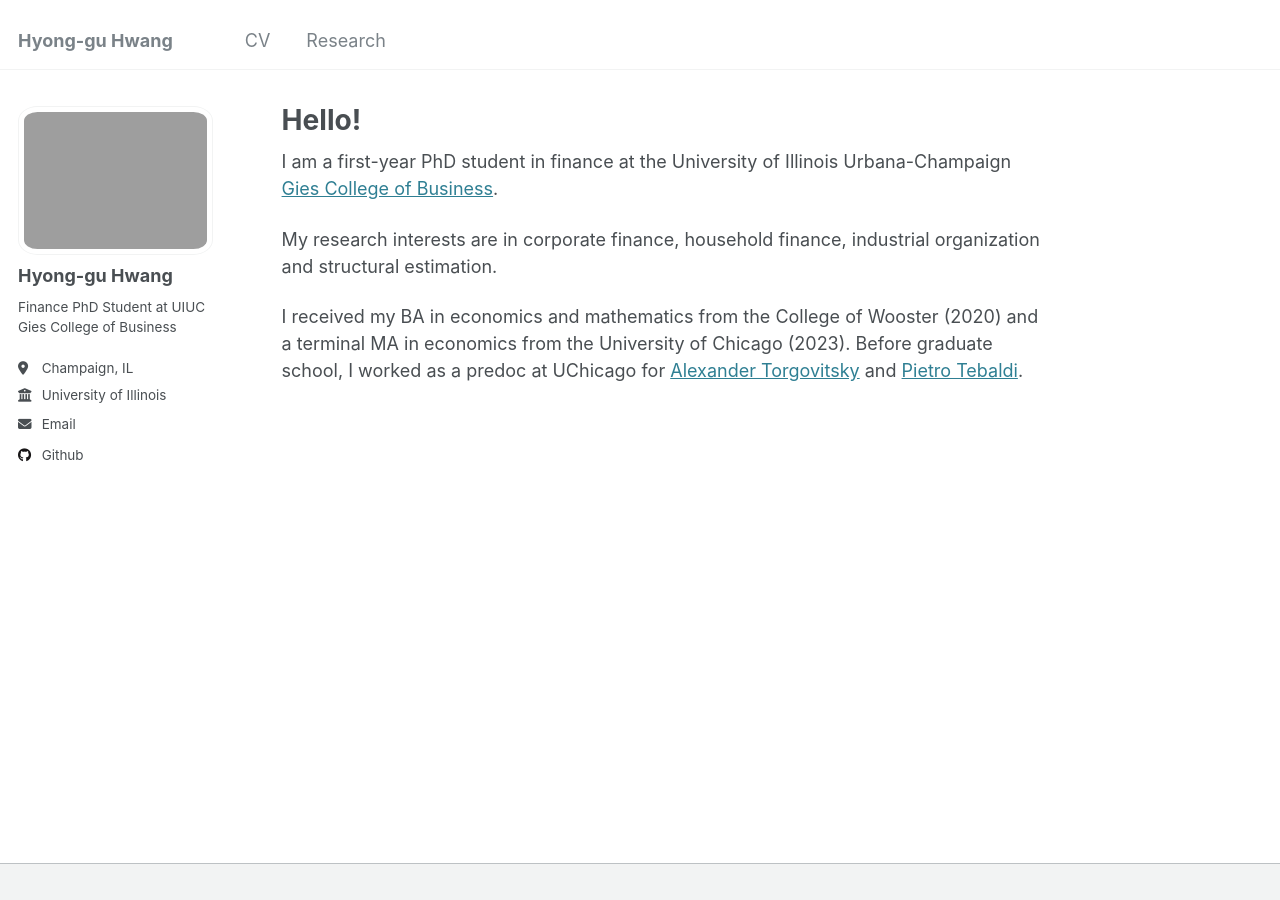
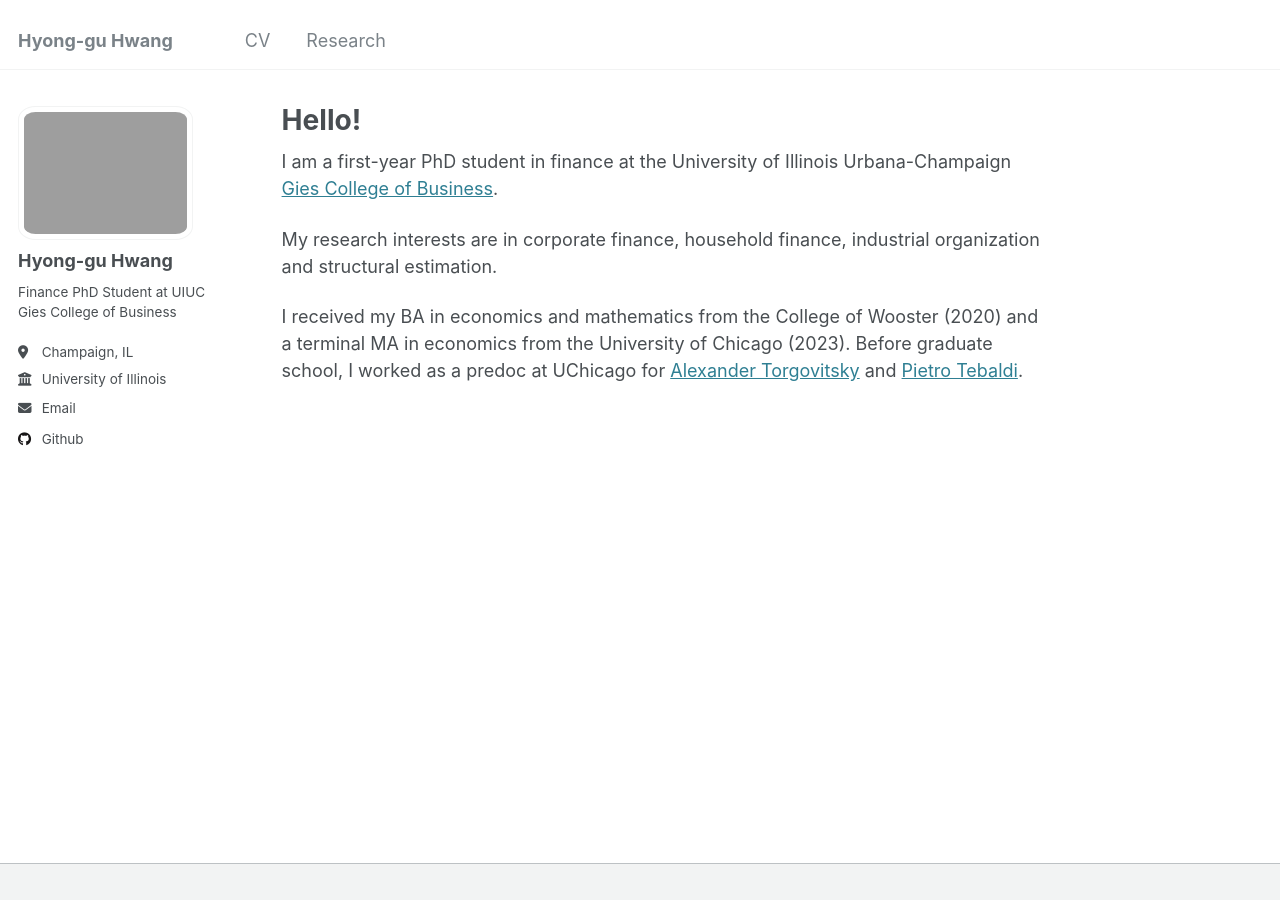
Before and after one commit to hyonggu-hwang/hyonggu-hwang.github.io, a Jekyll site: the page built from _pages/about.md, in a window 1280 px wide. Built offline with Jekyll 4.4.1, drawn with Linux system fonts in a browser that asks for light colours.

Commit message:
reset max-width to original 175px

```diff
--- a/_sass/_sidebar.scss
+++ b/_sass/_sidebar.scss
@@ -90,7 +90,7 @@
   }
 
   img {
-    max-width: 250px;
+    max-width: 175px;
     border-radius: 10%;
 
     @include breakpoint($large) {
```
